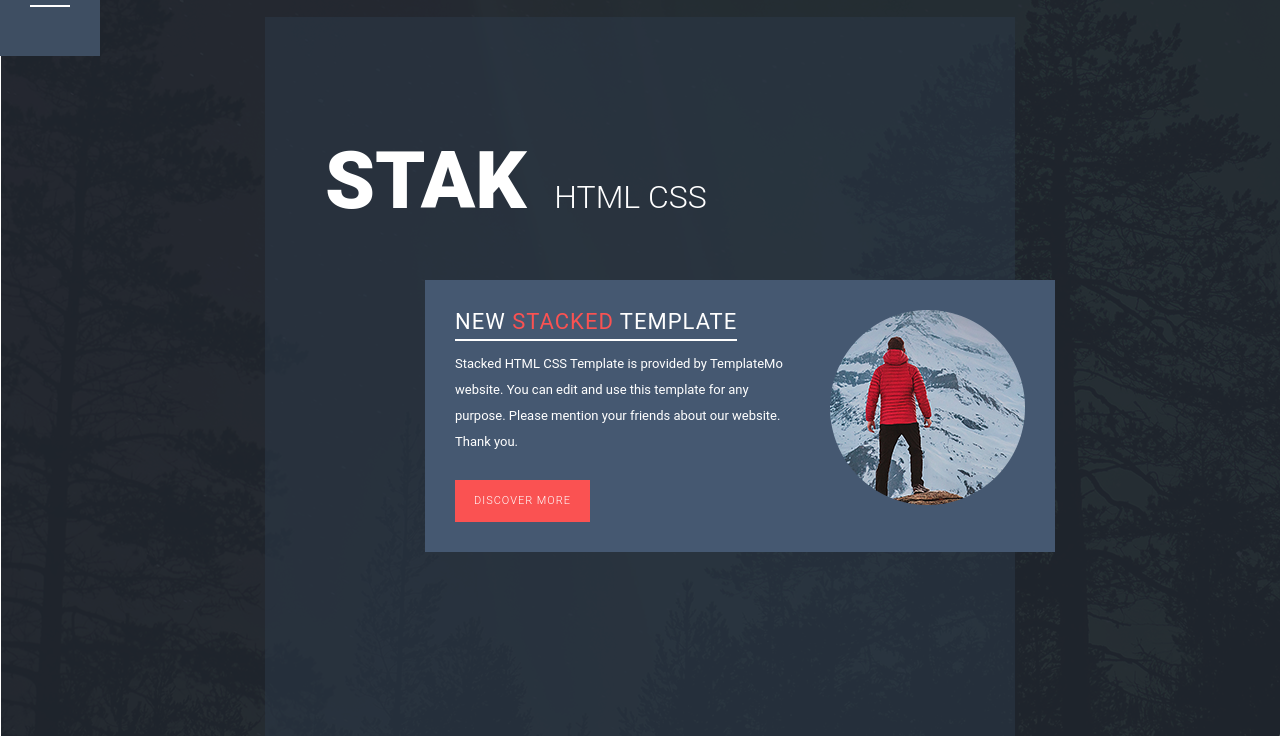
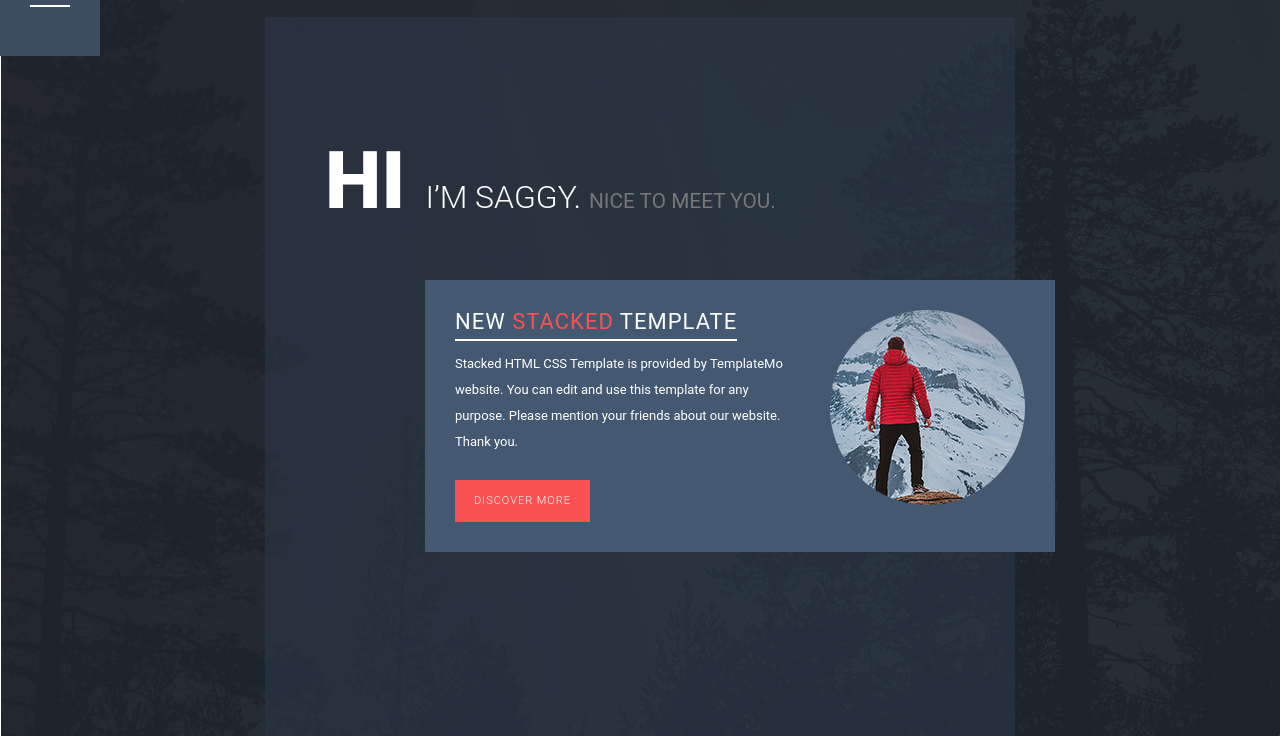
Before and after one commit to Sagardestiny/sagarsonidestiny, a plain HTML site: page index.html in a window 1280 px wide. Shown: the part 64-800 px from the top of the page. Drawn offline with nearby package versions, Linux system fonts and the light colour scheme.

Commit message:
Update index.html

```diff
--- a/index.html
+++ b/index.html
@@ -46,9 +46,10 @@
               <div class="container">
                 <div class="row">
                   <div class="col-md-8 col-md-offset-2">
+
                     <div class="home-content">
                       <div class="home-heading">
-                        <h1><em>Stak</em> HTML CSS</h1>
+                        <h1><em>Hi</em>I’m Saggy. <small>Nice to meet you.</small></h1>
                       </div>
                       <div class="row">
                         <div class="col-md-12">
```
